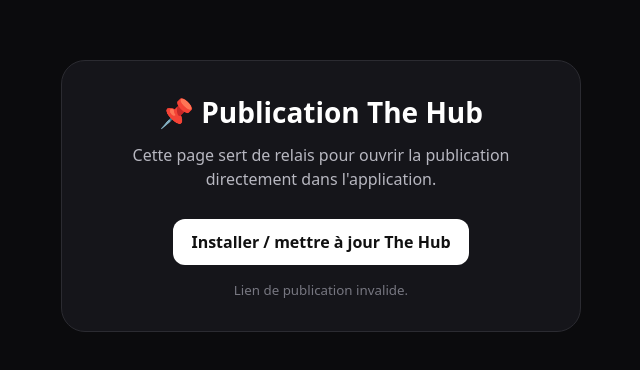
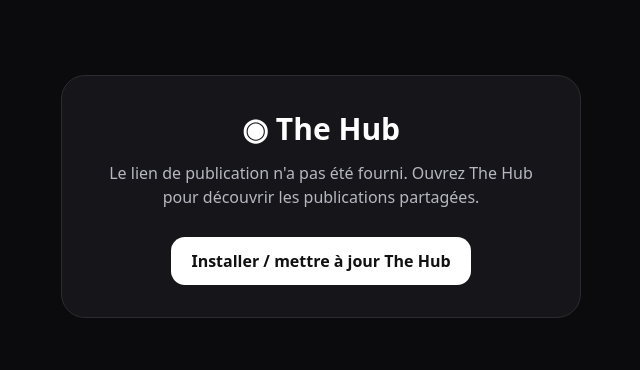
Before and after one commit to kidasniger/The-Hub, a plain HTML site: page public/index.html in a window 1280 px wide. Shown: the part 204-574 px from the top of the page, without its empty margins (319-959 px from the left). Drawn offline with Linux system fonts and the light colour scheme.

Commit message:
feat: simplify hosting fallback page

```diff
--- a/public/index.html
+++ b/public/index.html
@@ -3,42 +3,26 @@
 <head>
   <meta charset="utf-8">
   <meta name="viewport" content="width=device-width,initial-scale=1">
-  <meta name="description" content="Une publication The Hub partagée avec vous.">
-  <meta property="og:title" content="Publication The Hub">
-  <meta property="og:description" content="Ouvrez cette publication dans The Hub.">
+  <meta name="description" content="The Hub — réseau social.">
+  <meta property="og:site_name" content="The Hub">
+  <meta property="og:title" content="The Hub">
+  <meta property="og:description" content="Découvrez The Hub.">
   <meta property="og:type" content="website">
-  <title>Publication The Hub</title>
+  <title>The Hub</title>
   <style>
     :root { color-scheme: dark; font-family: system-ui,-apple-system,BlinkMacSystemFont,"Segoe UI",sans-serif; }
     body { margin:0; min-height:100vh; display:grid; place-items:center; background:#0b0b0d; color:#fff; }
     main { width:min(92vw,520px); box-sizing:border-box; padding:32px; text-align:center; border:1px solid #2b2b31; border-radius:24px; background:#15151a; }
-    h1 { margin:0 0 12px; font-size:28px; }
+    h1 { margin:0 0 12px; font-size:30px; }
     p { margin:8px 0; color:#b7b7c0; line-height:1.5; }
-    a { display:inline-block; margin-top:20px; padding:12px 18px; border-radius:12px; background:#fff; color:#111; text-decoration:none; font-weight:700; }
-    small { display:block; margin-top:16px; color:#777781; word-break:break-all; }
+    a { display:inline-block; margin-top:20px; padding:13px 20px; border-radius:14px; background:#fff; color:#111; text-decoration:none; font-weight:800; }
   </style>
 </head>
 <body>
   <main>
-    <h1>📌 Publication The Hub</h1>
-    <p>Cette page sert de relais pour ouvrir la publication directement dans l'application.</p>
-    <a id="open" href="#">Ouvrir dans The Hub</a>
-    <small id="postId"></small>
+    <h1>◉ The Hub</h1>
+    <p>Le lien de publication n'a pas été fourni. Ouvrez The Hub pour découvrir les publications partagées.</p>
+    <a href="https://github.com/kidasniger/The-Hub/releases/latest">Installer / mettre à jour The Hub</a>
   </main>
-  <script>
-    const parts = location.pathname.split("/").filter(Boolean);
-    const postId = parts[0] === "post" && parts[1] ? decodeURIComponent(parts[1]) : "";
-    const button = document.getElementById("open");
-    const label = document.getElementById("postId");
-    if (postId) {
-      const appLink = "thehub://post/" + encodeURIComponent(postId);
-      button.href = appLink;
-      label.textContent = "Publication : " + postId;
-    } else {
-      button.href = "https://github.com/kidasniger/The-Hub/releases/latest";
-      button.textContent = "Installer / mettre à jour The Hub";
-      label.textContent = "Lien de publication invalide.";
-    }
-  </script>
 </body>
 </html>
```
